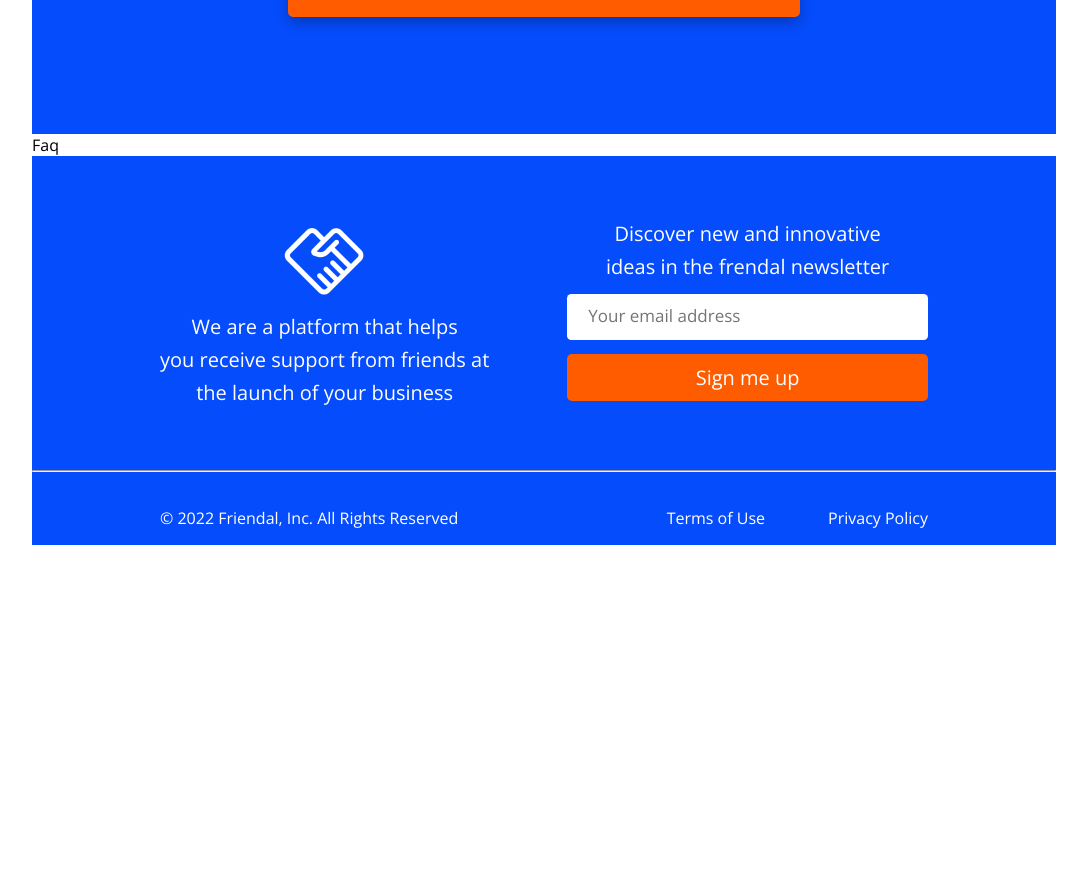
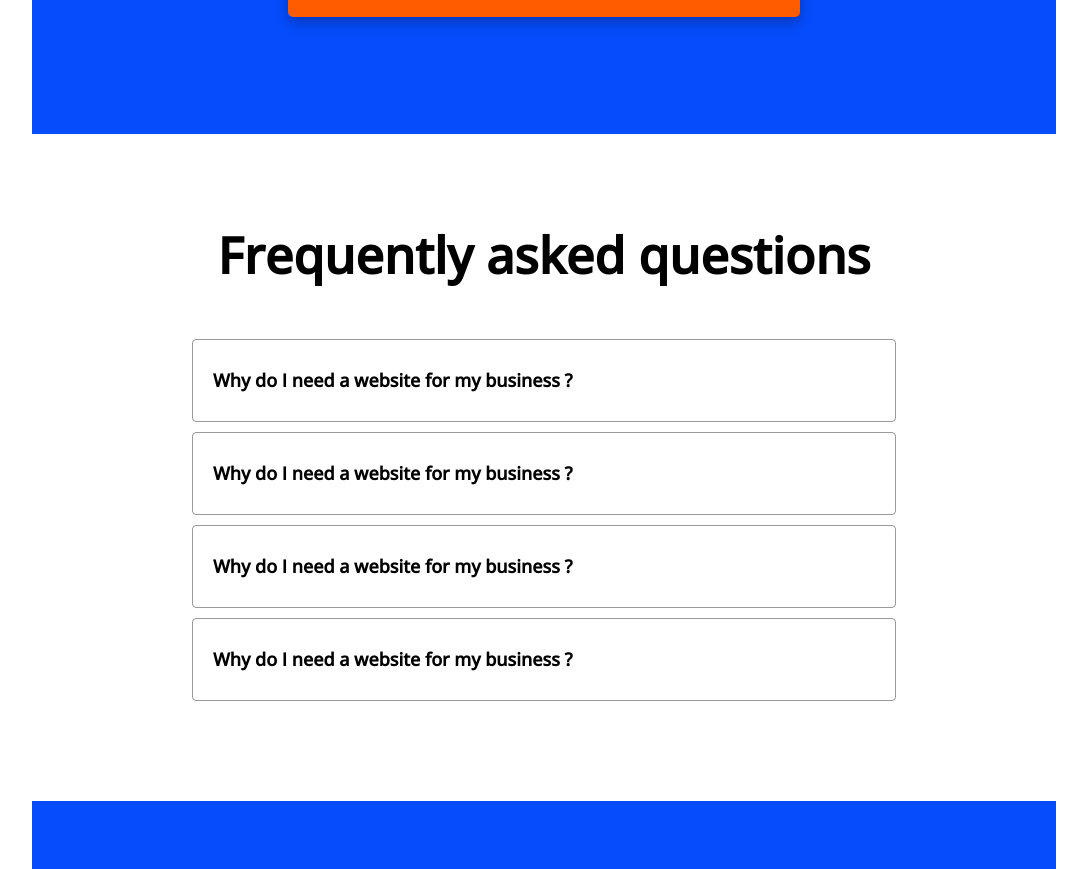
Before and after one commit to willzfrank/frendal, a React (Create React App) app: page / in a window 1280 px wide. Shown: the part 2500-3369 px from the top of the page, without its empty margins (96-1183 px from the left). Before the commit the page ends 3045 px from the top, so only its background shows below. Built offline with nearby package versions, Linux system fonts and the light colour scheme.

Commit message:
updated faq

```diff
--- a/src/components/FAQ/Faq.jsx
+++ b/src/components/FAQ/Faq.jsx
@@ -1,7 +1,62 @@
-import React from 'react';
+import styled from 'styled-components';
 
 const Faq = () => {
-  return <div>Faq</div>;
+  return (
+    <FAQContainer>
+      <h2>Frequently asked questions</h2>
+
+      <FAQBox>
+        <div>
+          <p>Why do I need a website for my business ?</p>
+          <i className="icon-3deffects"></i>
+        </div>
+        <div>
+          <p>Why do I need a website for my business ?</p>
+          <i className="icon-3deffects"></i>
+        </div>
+        <div>
+          <p>Why do I need a website for my business ?</p>
+          <i className="icon-3deffects"></i>
+        </div>
+        <div>
+          <p>Why do I need a website for my business ?</p>
+          <i className="icon-3deffects"></i>
+        </div>
+      </FAQBox>
+    </FAQContainer>
+  );
 };
 
 export default Faq;
+
+const FAQContainer = styled.div`
+  margin: 87px 160px 100px 160px;
+
+  h2 {
+    font-size: 50px;
+    font-weight: 700;
+    text-align: center;
+    margin-bottom: 50px;
+  }
+`;
+
+const FAQBox = styled.div`
+  div {
+    border: 1.05px solid #00000066;
+    width: 100%;
+    padding: 15px 20px;
+    height: 83px;
+    display: flex;
+    border-radius: 4px;
+    align-items: center;
+    margin-bottom: 10px;
+
+    p {
+      font-size: 18px;
+      font-weight: 600;
+      line-height: 49px;
+      letter-spacing: 0em;
+      text-align: left;
+    }
+  }
+`;
```
